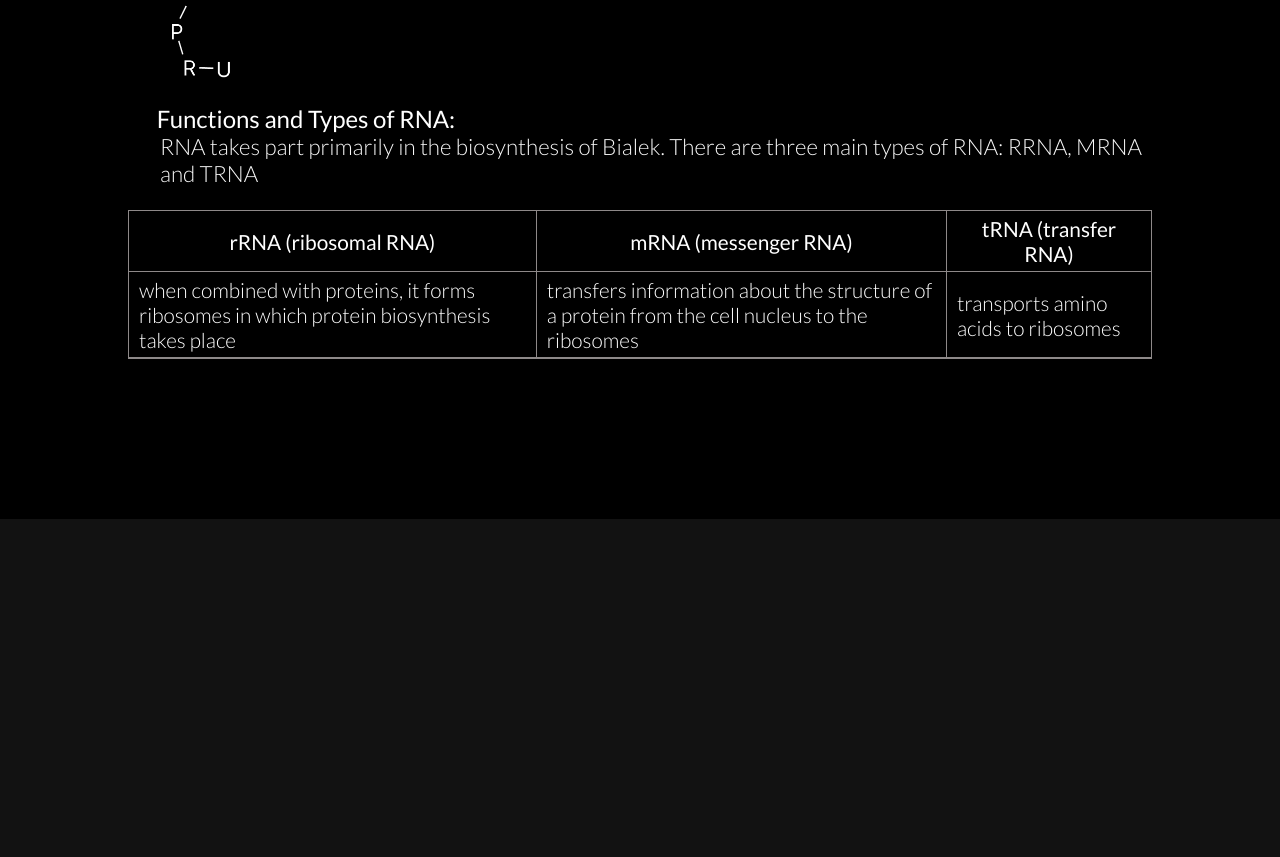
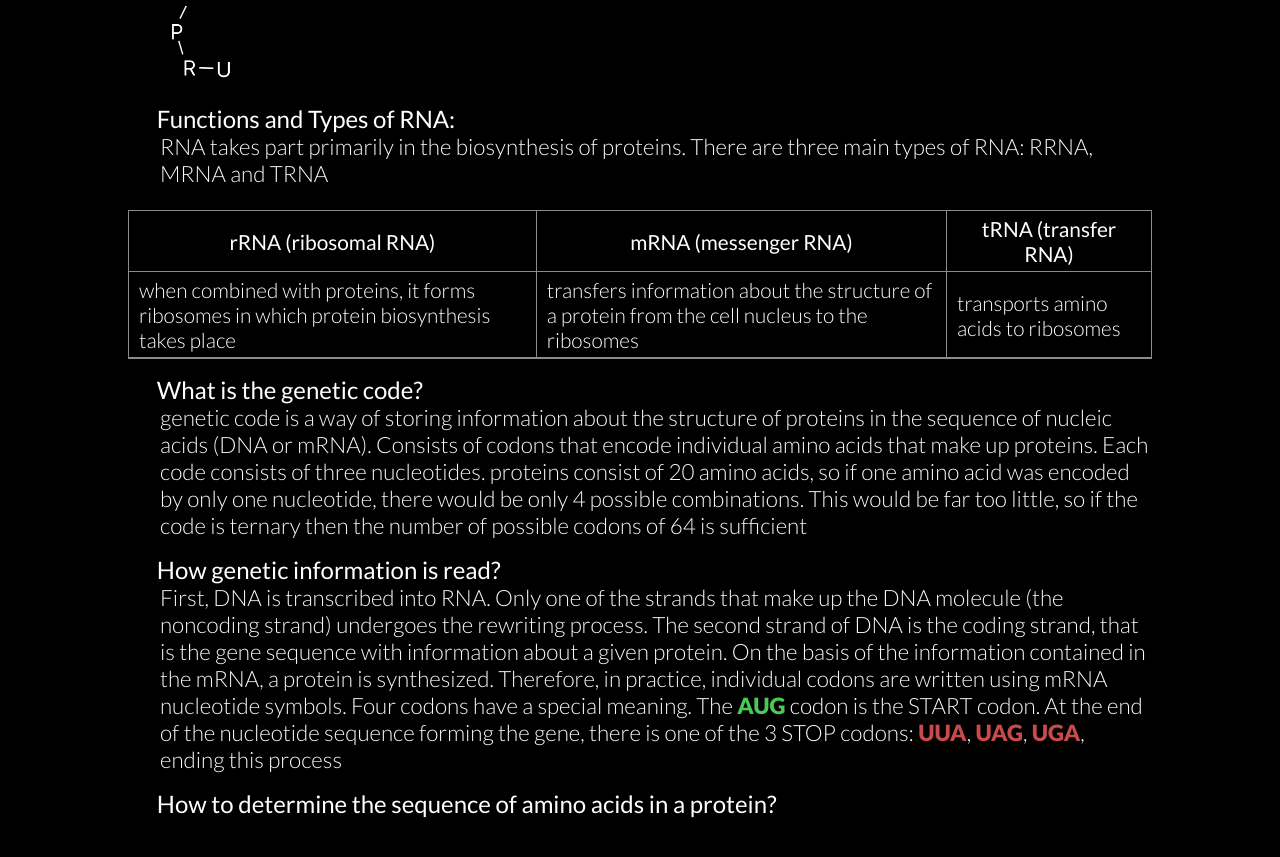
Before and after one commit to MikolajMydel/msc-2022, a React (Vite) app: page /about in a window 1280 px wide. Shown: the part 523-1380 px from the top of the page. Before the commit the page ends 1042 px from the top, so only its background shows below. Built offline with nearby package versions, Linux system fonts and the light colour scheme.

Commit message:
new content added to about and img srcs changed

```diff
--- a/src/components/Header/Header.tsx
+++ b/src/components/Header/Header.tsx
@@ -27,7 +27,7 @@ export function Header() {
 			</div>
 			<img
 				className={styles.Hamburger}
-				src="../../../../../img/menu.png"
+				src={"../../../../../img/menu.png"}
 				alt="menu"
 				onClick={() => setOpen(true)}
 			/>
@@ -36,7 +36,7 @@ export function Header() {
 					<div className={styles.Empty}></div>
 					<div className={styles.MobileNav}>
 						<img
-							src="../../../../../img/close.png"
+							src={"../../../../../img/close.png"}
 							alt=""
 							onClick={() => setOpen(false)}
 						/>
--- a/src/pages/About/About.module.scss
+++ b/src/pages/About/About.module.scss
@@ -30,6 +30,14 @@
 	font-family: "Lato";
 	font-weight: 200;
 	padding-left: 2rem;
+	.Start {
+		color: map-get(v.$colors, "green");
+		font-weight: 800;
+	}
+	.Stop {
+		color: map-get(v.$colors, "red");
+		font-weight: 800;
+	}
 }
 .Visualization {
 	margin-top: map-get(v.$spacing, "md");
@@ -94,3 +102,6 @@
 		border-right-width: 0;
 	}
 }
+.MiniWrapper {
+	margin-top: map-get(v.$spacing, "md");
+}
--- a/src/pages/About/About.tsx
+++ b/src/pages/About/About.tsx
@@ -19,7 +19,7 @@ export default function About() {
 				</p>
 				<div className={styles.Visualization}>
 					<div>
-						<img src="../../../../../img/img.png" alt="" />
+						<img src={"../../../../../img/img.png"} alt="" />
 					</div>
 					<div>
 						<h5 className={styles.BiggerFont}>
@@ -61,7 +61,7 @@ export default function About() {
 				<div className={styles.Types}>
 					<h5 className={styles.BiggerFont}>Functions and Types of RNA:</h5>
 					<p className={styles.SmallerFont}>
-						RNA takes part primarily in the biosynthesis of Bialek. There are
+						RNA takes part primarily in the biosynthesis of proteins. There are
 						three main types of RNA: RRNA, MRNA and TRNA
 					</p>
 					<br />
@@ -88,6 +88,44 @@ export default function About() {
 						</tbody>
 					</table>
 				</div>
+				<div className={styles.MiniWrapper}>
+					<h5 className={styles.BiggerFont}>What is the genetic code?</h5>
+					<p className={styles.SmallerFont}>
+						genetic code is a way of storing information about the structure of
+						proteins in the sequence of nucleic acids (DNA or mRNA). Consists of
+						codons that encode individual amino acids that make up proteins.
+						Each code consists of three nucleotides. proteins consist of 20
+						amino acids, so if one amino acid was encoded by only one
+						nucleotide, there would be only 4 possible combinations. This would
+						be far too little, so if the code is ternary then the number of
+						possible codons of 64 is sufficient
+					</p>
+				</div>
+				<div className={styles.MiniWrapper}>
+					<h5 className={styles.BiggerFont}>
+						How genetic information is read?
+					</h5>
+					<p className={styles.SmallerFont}>
+						First, DNA is transcribed into RNA. Only one of the strands that
+						make up the DNA molecule (the noncoding strand) undergoes the
+						rewriting process. The second strand of DNA is the coding strand,
+						that is the gene sequence with information about a given protein. On
+						the basis of the information contained in the mRNA, a protein is
+						synthesized. Therefore, in practice, individual codons are written
+						using mRNA nucleotide symbols. Four codons have a special meaning.
+						The <span className={styles.Start}>AUG</span> codon is the START
+						codon. At the end of the nucleotide sequence forming the gene, there
+						is one of the 3 STOP codons:{" "}
+						<span className={styles.Stop}>UUA</span>,{" "}
+						<span className={styles.Stop}>UAG</span>,{" "}
+						<span className={styles.Stop}>UGA</span>, ending this process
+					</p>
+				</div>
+				<div className={styles.MiniWrapper}>
+					<h5 className={styles.BiggerFont}>
+						How to determine the sequence of amino acids in a protein?
+					</h5>
+				</div>
 			</div>
 		</div>
 	);
```
